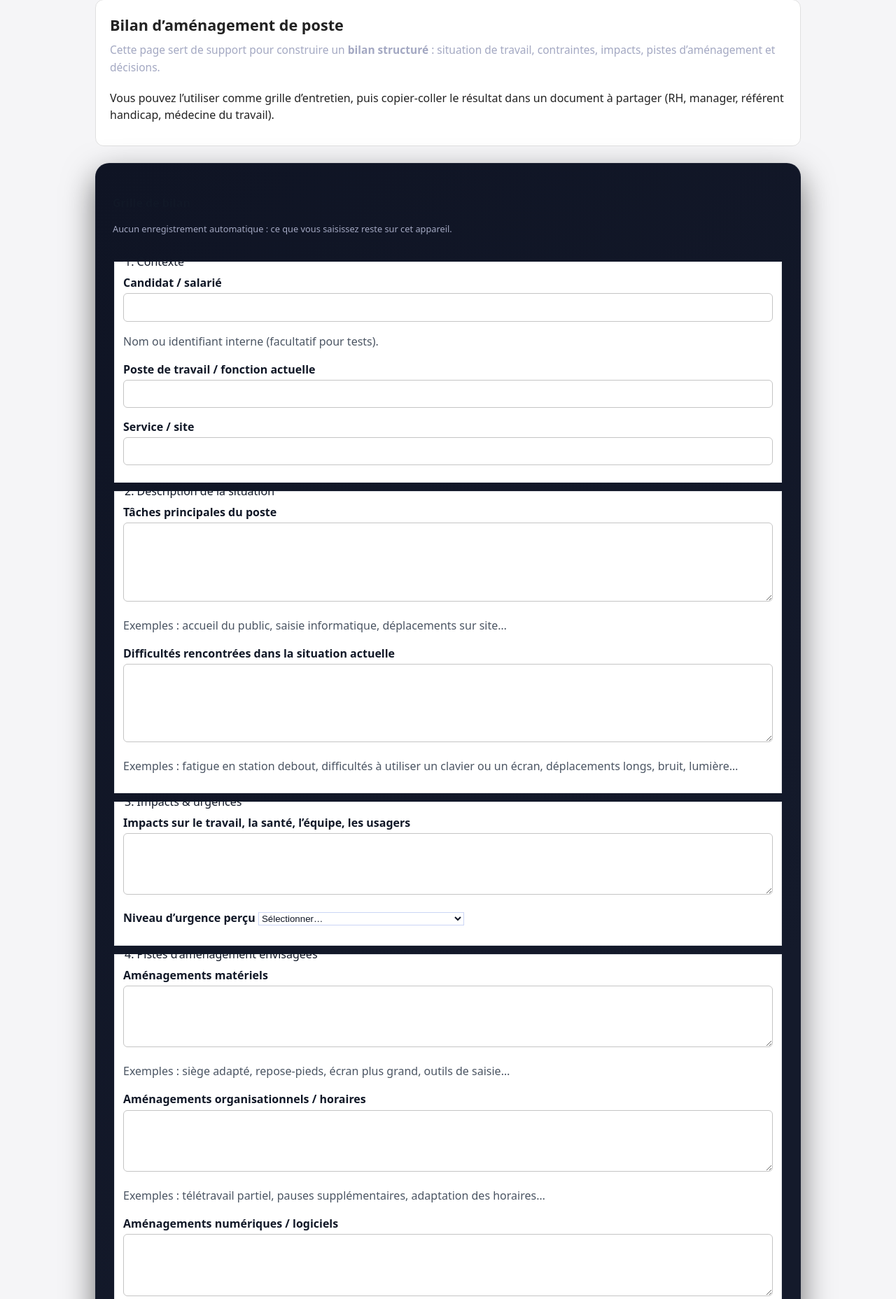
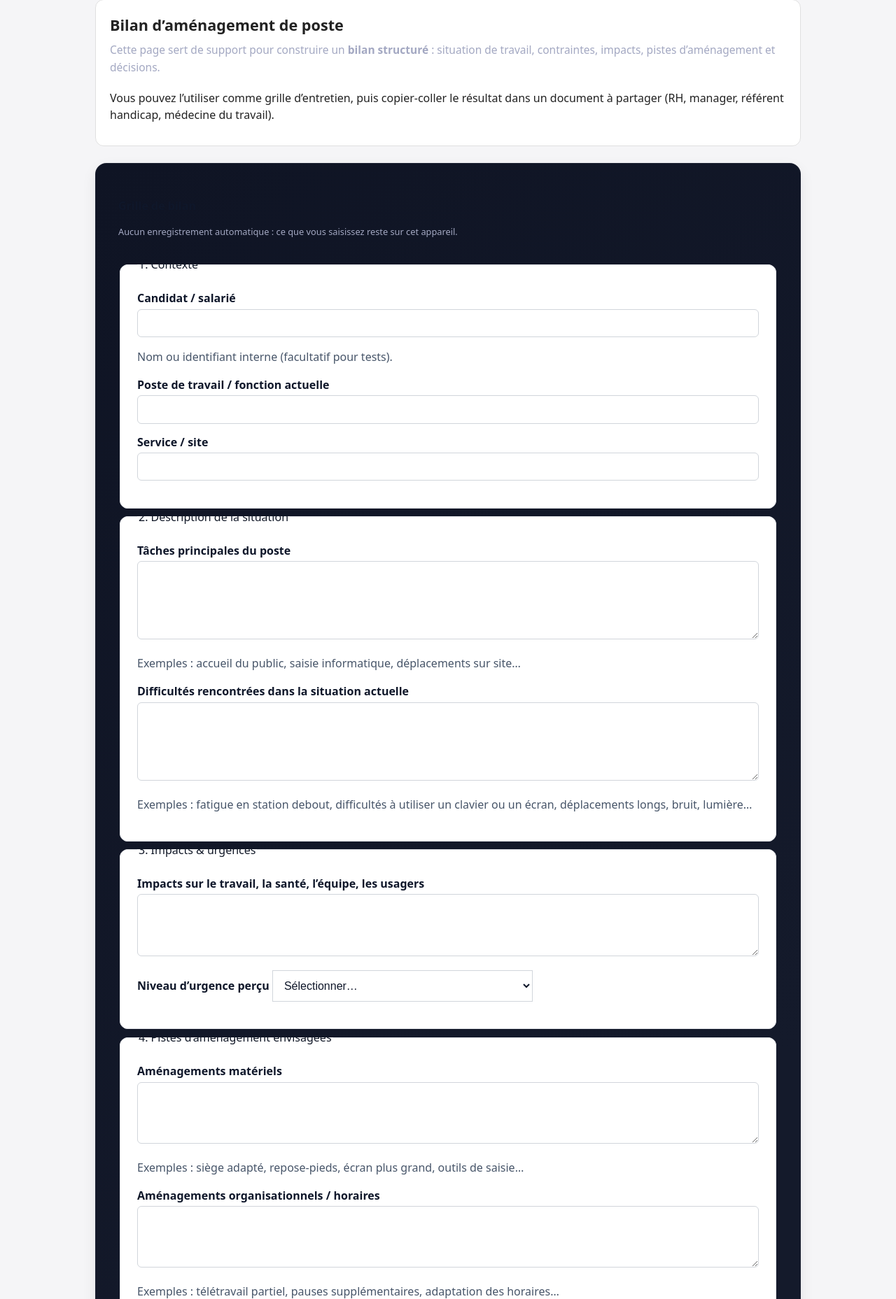
Before and after one commit to elanpourtous/Mini-WTD, a PHP site: page /evaluation-amenagement.html in a window 1280 px wide. Shown: the part 147-2004 px from the top of the page at 70% size. Run offline with PHP 8.4, Linux system fonts and the light colour scheme.

Commit message:
Add styles for bilan-page layout and design
Added styles for the 'bilan-page' to enhance readability and layout.

```diff
--- a/assets/css/mini-wtd-2025.css
+++ b/assets/css/mini-wtd-2025.css
@@ -764,3 +764,65 @@ body.webcam-page .mwtd-webcam-overlay {
 }
 
 <body class="bilan-page">
+
+/* ============================================================
+   🌟 Bilan d’aménagement — Version claire & lisible
+   ============================================================ */
+
+/* Corps de page en fond clair */
+body.bilan-page {
+  background-color: #f3f4f6;
+  color: #0f172a;
+}
+
+/* Bloc principal du formulaire */
+.bilan-page .mwtd-panel {
+  background-color: #ffffff;
+  color: #0f172a;
+  border-radius: 1rem;
+  box-shadow: 0 8px 20px rgba(15, 23, 42, 0.08);
+  padding: 2rem;
+}
+
+/* Cartes internes */
+.bilan-page .mwtd-card,
+.bilan-page fieldset {
+  background-color: #ffffff !important;
+  border: 1px solid #e5e7eb;
+  border-radius: 0.75rem;
+  padding: 1.5rem;
+}
+
+/* Lignes horizontales (les barres noires du screenshot) */
+.bilan-page hr,
+.bilan-page .mwtd-fieldset legend::before {
+  background: transparent !important;
+  border: none !important;
+}
+
+/* Inputs et textarea */
+.bilan-page input,
+.bilan-page textarea,
+.bilan-page select {
+  background-color: #ffffff !important;
+  border: 1px solid #d1d5db !important;
+  color: #0f172a !important;
+  font-size: 1rem;
+  padding: 0.75rem;
+}
+
+/* Labels */
+.bilan-page label {
+  color: #0f172a !important;
+  font-weight: 600;
+}
+
+/* Sous-titres et hints */
+.bilan-page .form-hint {
+  color: #475569 !important;
+}
+
+/* Titre de section */
+.bilan-page .mwtd-card-title {
+  color: #0f172a !important;
+}
```
